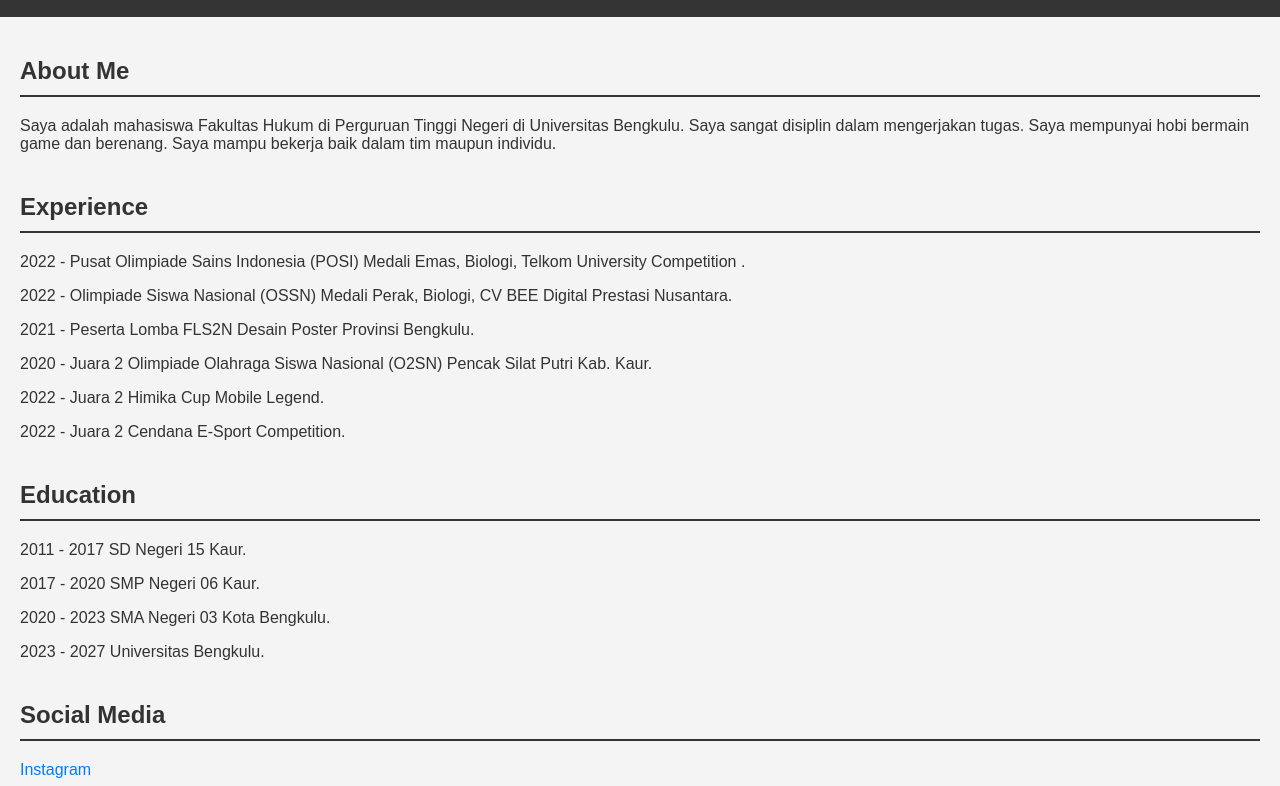
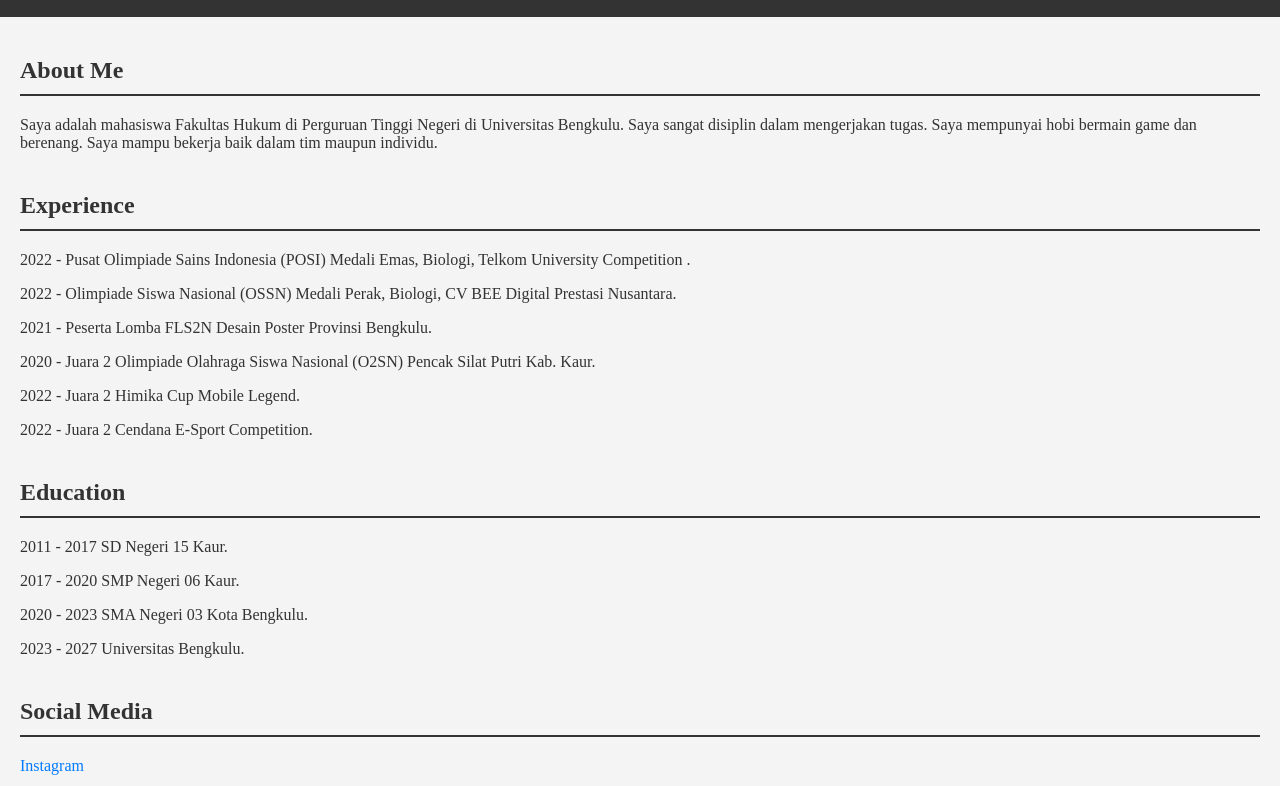
Before and after one commit to indahsalsabillap/Indah-Salsabilla-Putri, a plain HTML site: page index.html in a window 1280 px wide. Shown: the part 247-1033 px from the top of the page. Drawn offline with Linux system fonts and the light colour scheme.

Commit message:
Add files via upload

```diff
--- a/style.css
+++ b/style.css
@@ -1,5 +1,5 @@
 body {
-    font-family: Arial, sans-serif;
+    font-family: 'Times New Roman', Times, serif, sans-serif;
     margin: 0;
     padding: 0;
     background-color: #f4f4f4;
```
